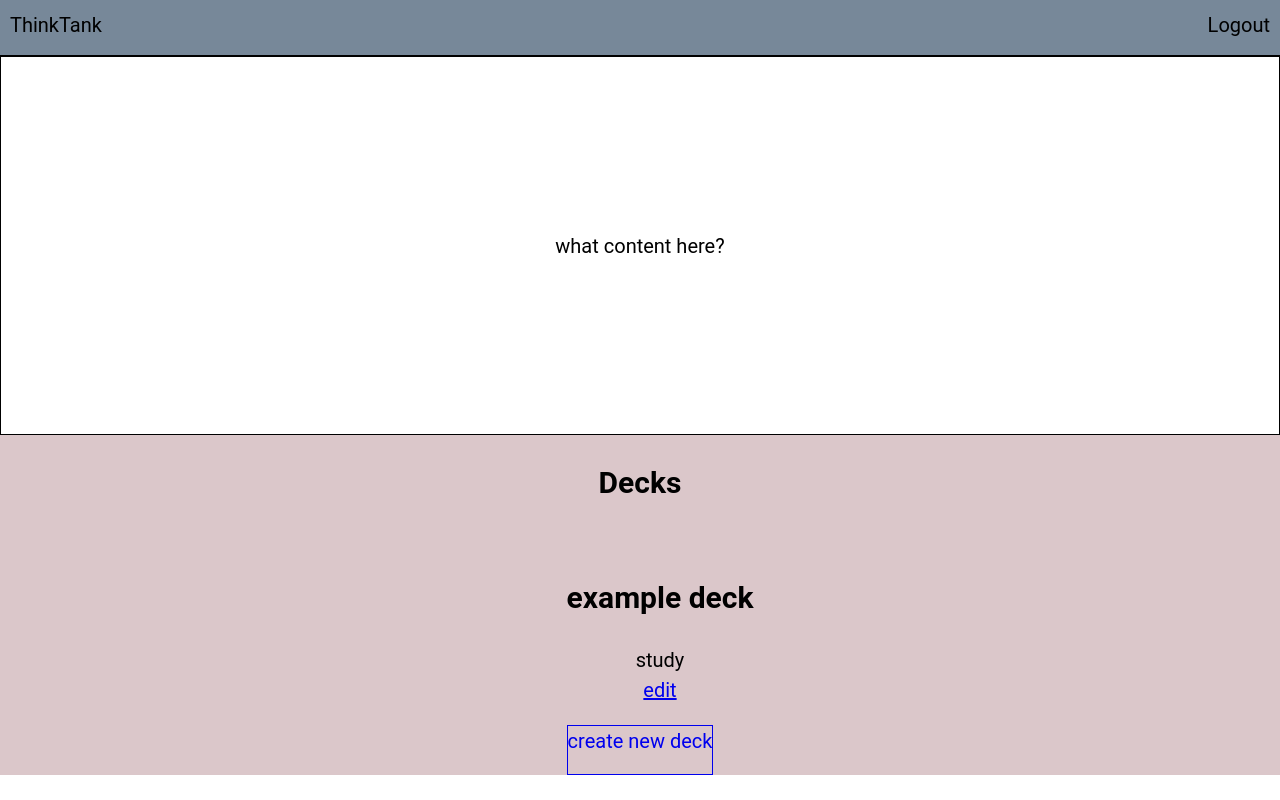
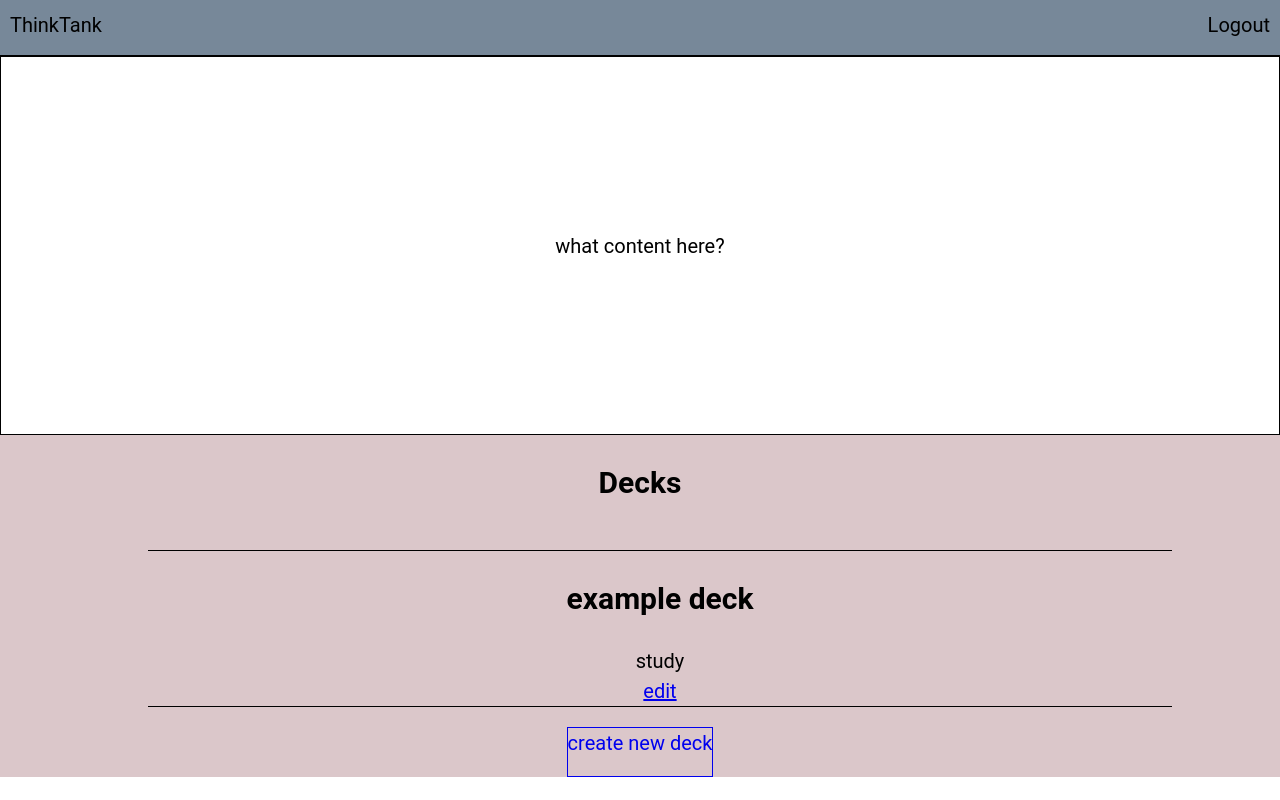
Before and after one commit to challey17/thinktank-client, a React (Create React App) app: page /home in a window 1280 px wide. Built offline with nearby package versions, Linux system fonts and the light colour scheme.

Commit message:
added some css

```diff
--- a/src/App.css
+++ b/src/App.css
@@ -129,6 +129,11 @@ header {
   justify-content: space-between;
 }
 
+.deck-list-view {
+  border-top: 1px solid;
+  border-bottom: 1px solid;
+}
+
 .decklist h2 {
   margin-left: 10px;
   margin-right: 10px;
--- a/src/Deck/Deck.js
+++ b/src/Deck/Deck.js
@@ -6,7 +6,7 @@ export default class Deck extends React.Component {
   render() {
     const { deck } = this.props;
     return (
-      <li>
+      <li className="deck-list-view">
         <Link to={`/study/${deck.id}`} className="deck-link">
           <h1> {deck.deckname} </h1>
         </Link>
```
